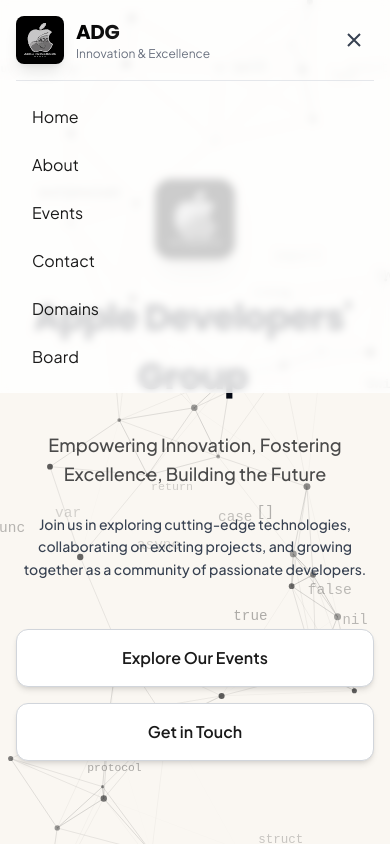
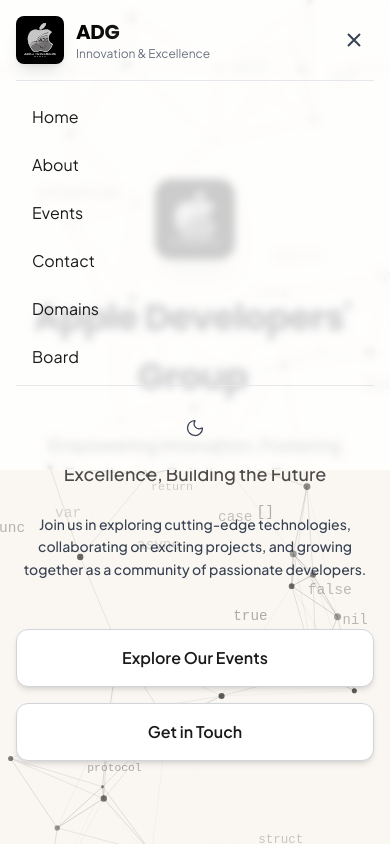
Before and after one commit to appledevgroup/adgmitwebsite, a React (Vite) app in the folder frontend/: page / in a window 390 px wide. Both pictures are taken after a click on the button 354 px from the left and 40 px from the top of the page. Shown: the top 844 px of the page. Built offline with nearby package versions, Linux system fonts and the light colour scheme.

Commit message:
Mobile Dark/Light theme added

```diff
--- a/frontend/src/components/Header.jsx
+++ b/frontend/src/components/Header.jsx
@@ -163,7 +163,7 @@ hover:text-[#c2a97e]">
             >
               Home
             </button>
-            <button onClick={() => goToSection('about')} className="className=
+            <button onClick={() => goToSection('about')} className="
               block
               w-full
               rounded-lg
@@ -178,7 +178,7 @@ hover:text-[#c2a97e]">
             >
               About
             </button>
-            <button onClick={() => goToSection('events')} className="className=
+            <button onClick={() => goToSection('events')} className="
               block
               w-full
               rounded-lg
@@ -193,7 +193,7 @@ hover:text-[#c2a97e]">
             >
               Events
             </button>
-            <button onClick={() => goToSection('contact')} className="className=
+            <button onClick={() => goToSection('contact')} className="
               block
               w-full
               rounded-lg
@@ -241,6 +241,11 @@ hover:text-[#c2a97e]">
             >
               Board
             </Link>
+            <div className="mt-4 pt-4 border-t border-gray-200 dark:border-gray-800">
+              <div className="flex justify-center py-2">
+                <ThemeToggle />
+              </div>
+            </div>
           </motion.div>
         )}
       </nav>
```
